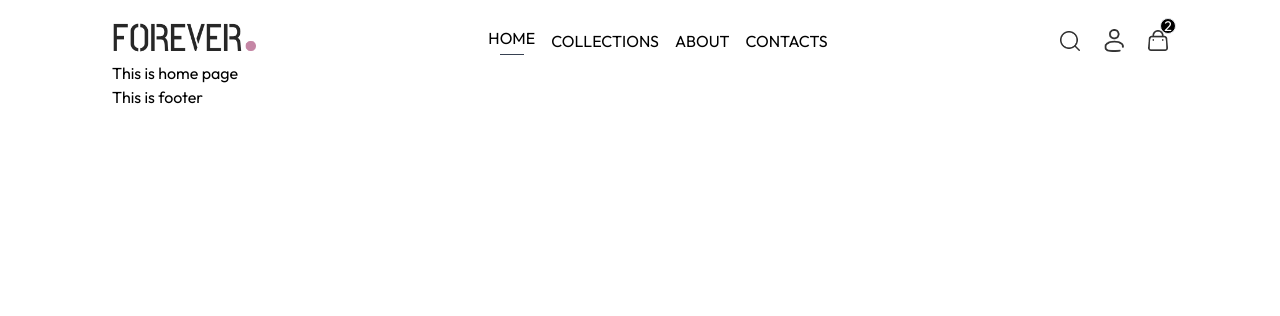
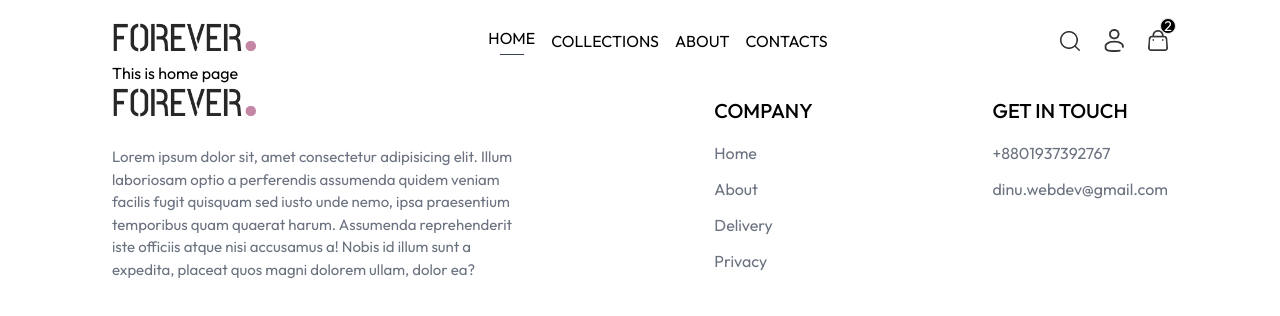
Before and after one commit to Dinobondhu-shill/ForeverFlex, a React (Vite) app in the folder frontend/: page / in a window 1280 px wide. Shown: the top 316 px of the page. Built offline with nearby package versions, Linux system fonts and the light colour scheme.

Commit message:
footer added

```diff
--- a/frontend/src/Components/Footer.jsx
+++ b/frontend/src/Components/Footer.jsx
@@ -1,9 +1,31 @@
 import React from 'react';
+import { assets } from '../../public/assets/frontend_assets/assets';
+import { Link } from 'react-router-dom';
 
 const Footer = () => {
   return (
-    <div>
-      This is footer
+    <div className='flex flex-col md:flex-row justify-between space-y-3'>
+      <div className='flex flex-col gap-5 w-full md:w-2/5'>
+        <img src={assets.logo} alt="" className='w-36' />
+        <p className='text-[15px] text-gray-500'>Lorem ipsum dolor sit, amet consectetur adipisicing elit. Illum laboriosam optio a perferendis assumenda quidem veniam facilis fugit quisquam sed iusto unde nemo, ipsa praesentium temporibus quam quaerat harum. Assumenda reprehenderit iste officiis atque nisi accusamus a! Nobis id illum sunt a expedita, placeat quos magni dolorem ullam, dolor ea?</p>
+      </div>
+      <div className='space-y-4'>
+        <h3 className='text-xl font-medium'>COMPANY </h3>
+        <ul className='flex flex-col gap-3 text-gray-500'>
+
+          <Link to={'/'}>Home</Link>
+          <Link to={'/'}>About</Link>
+          <Link to={'/'}>Delivery</Link>
+          <Link to={'/'}>Privacy</Link>
+        </ul>
+      </div>
+      <div className='space-y-4'>
+        <h3 className='text-xl font-medium'>GET IN TOUCH</h3>
+        <ul className='flex flex-col gap-3 text-gray-500 text-[16px]'>
+        <a href="tel:+8801937392767">+8801937392767</a>
+        <a href="mailto:dinu.webdev@gmail.com">dinu.webdev@gmail.com</a>
+        </ul>
+      </div>
     </div>
   );
 };
```
